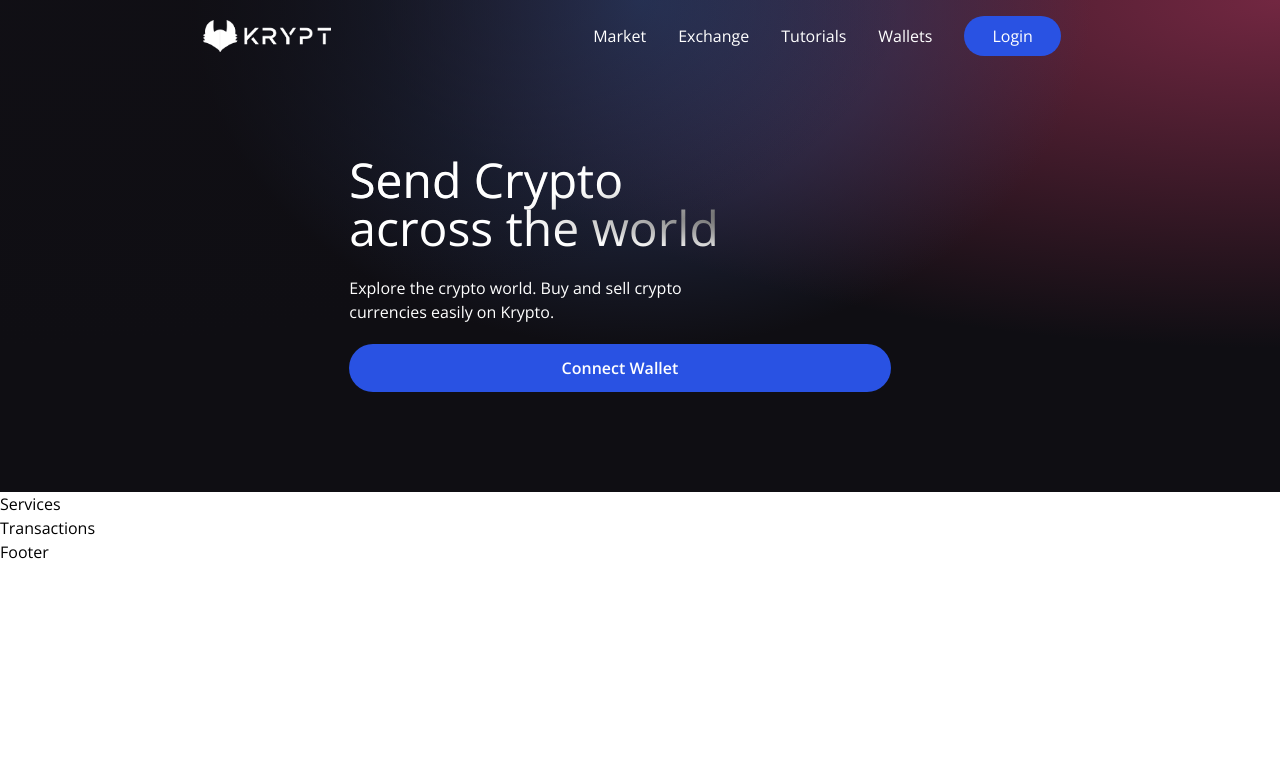
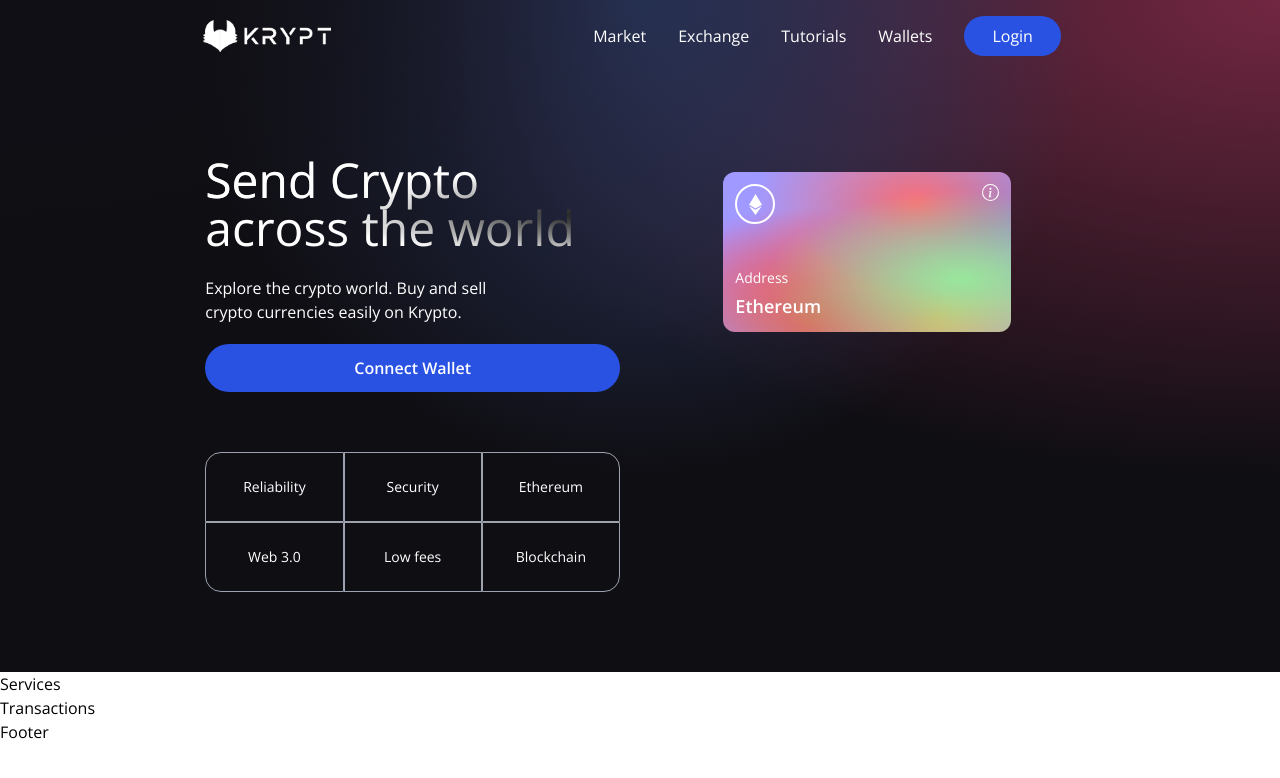
Before and after one commit to SunnyC0d3/krypt_web3, a React (Vite) app in the folder client/: page / in a window 1280 px wide. Shown: the top 778 px of the page. Built offline with nearby package versions, Linux system fonts and the light colour scheme.

Commit message:
added etherum card

```diff
--- a/client/src/components/Welcome.jsx
+++ b/client/src/components/Welcome.jsx
@@ -3,6 +3,8 @@
 import { BsInfoCircle } from 'react-icons/bs';
 
 import { Loader } from './';
+
+const commonStyles = 'min-h-[70px] sm:px-0 px-2 sm:min-w-[120px] flex justify-center items-center border-[0.5px] border-gray-400 text-sm font-light text-white';
 
 function Welcome() {
     function connectWallet() {}
@@ -16,6 +18,34 @@
                     <button type="button" onClick={connectWallet} className="flex flex-row justify-center items-center my-5 bg-[#2952e3] p-3 rounded-full cursor-pointer hover:bg-[#2546bd]">
                         <p className="text-white text-base font-semibold">Connect Wallet</p>
                     </button>
+                    <div className="grid sm:grid-cols-3 grid-cols-2 w-full mt-10">
+                        <div className={`rounded-tl-2xl ${commonStyles}`}>Reliability</div>
+                        <div className={`${commonStyles}`}>Security</div>
+                        <div className={`rounded-tr-2xl ${commonStyles}`}>Ethereum</div>
+                        <div className={`rounded-bl-2xl ${commonStyles}`}>Web 3.0</div>
+                        <div className={`${commonStyles}`}>Low fees</div>
+                        <div className={`rounded-br-2xl ${commonStyles}`}>Blockchain</div>
+                    </div>
+                </div>
+                <div className="flex flex-col flex-1 items-center justify-start w-full md:mt-0 mt-10">
+                    <div className="p-3 flex justify-end items-start flex-col rounded-xl h-40 sm:w-72 w-full my-5 eth-card .white-glassmorphism ">
+                        <div className="flex justify-between flex-col w-full h-full">
+                            <div className="flex justify-between items-start">
+                                <div className="w-10 h-10 rounded-full border-2 border-white flex justify-center items-center">
+                                    <SiEthereum fontSize={21} color="#fff" />
+                                </div>
+                                <BsInfoCircle fontSize={17} color="#fff" />
+                            </div>
+                            <div>
+                                <p className="text-white font-light text-sm">
+                                    Address
+                                </p>
+                                <p className="text-white font-semibold text-lg mt-1">
+                                    Ethereum
+                                </p>
+                            </div>
+                        </div>
+                    </div>
                 </div>
             </div>
         </div>
```
